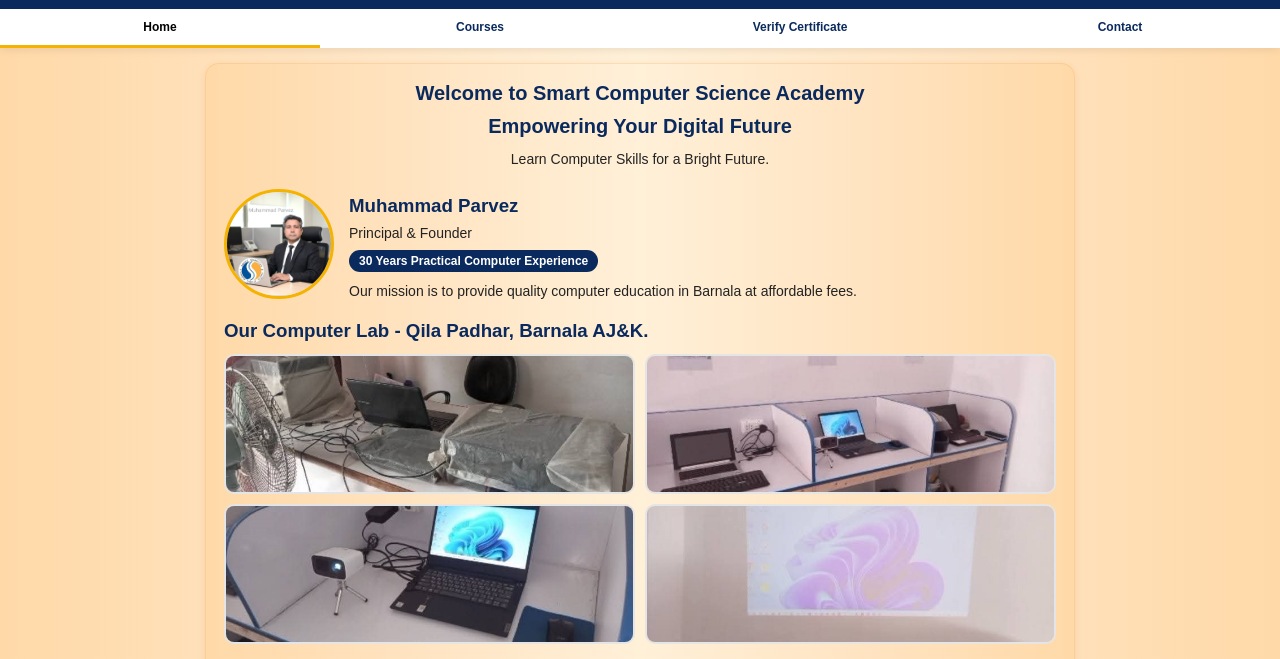
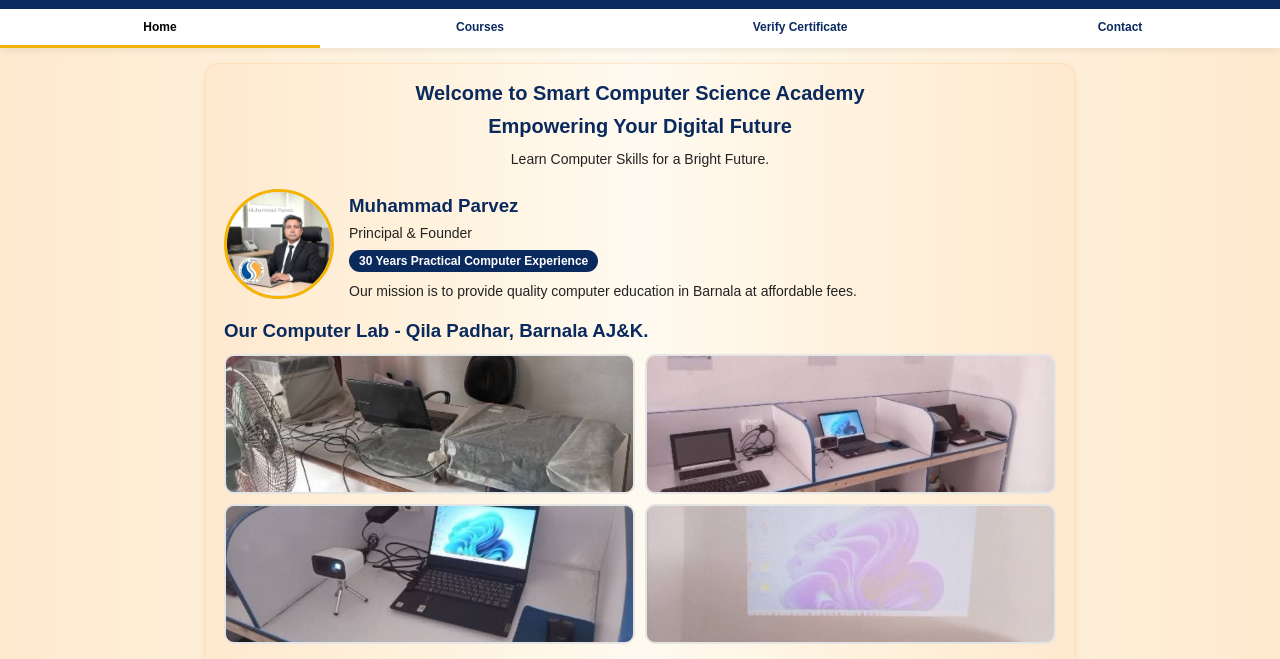
Before and after one commit to scsabarnala/scsabarnala.github.io, a plain HTML site: page index.html in a window 1280 px wide. Shown: the part 70-729 px from the top of the page. Drawn offline with Linux system fonts and the light colour scheme; no server answers.

Commit message:
Update index.html

```diff
--- a/index.html
+++ b/index.html
@@ -6,9 +6,9 @@
 <title>Smart Computer Science Academy, Barnala, Azad Kashmir Pakistan</title>
 <style>
 *{margin:0;padding:0;box-sizing:border-box;font-family:Arial,sans-serif}
-/* BAHIR WALA - Light Peach/Orange */
+/* BAHIR WALA - Aur Light Peach */
 body{
-background:linear-gradient(90deg,#ffd9a8 0%, #ffe4c2 25%, #fff0d8 50%, #ffe4c2 75%, #ffd9a8 100%);
+background:linear-gradient(90deg,#ffe9cf 0%, #fff2dd 25%, #fffaf0 50%, #fff2dd 75%, #ffe9cf 100%);
 background-attachment:fixed;
 color:#222;
 min-height:100vh;
@@ -21,10 +21,10 @@ nav{background:#fff;display:flex;justify-content:space-between;padding:0;box-sha
 nav button{flex:1;background:none;border:none;padding:11px 2px;font-size:12px;font-weight:700;cursor:pointer;color:#0a2a5e;border-bottom:3px solid transparent;white-space:nowrap}
 nav button.active{border-bottom:3px solid #f5b301;color:#000}
 .container{max-width:900px;margin:auto;padding:15px}
-/* ANDER WALA - Same Light Peach/Orange */
+/* ANDER WALA - Aur Light Peach, Same as Bahir */
 .card{
-background:linear-gradient(90deg,#ffd9a8 0%, #ffe4c2 25%, #fff0d8 50%, #ffe4c2 75%, #ffd9a8 100%);
-border-radius:14px;padding:18px;margin-bottom:15px;box-shadow:0 2px 10px rgba(0,0,0,.06);border:1px solid rgba(255,180,100,.35)
+background:linear-gradient(90deg,#ffe9cf 0%, #fff2dd 25%, #fffaf0 50%, #fff2dd 75%, #ffe9cf 100%);
+border-radius:14px;padding:18px;margin-bottom:15px;box-shadow:0 2px 10px rgba(0,0,0,.06);border:1px solid rgba(255,200,130,.35)
 }
 h2{color:#0a2a5e;margin-bottom:10px;font-size:20px}
 h3{margin:10px 0 5px;color:#0a2a5e}
@@ -32,8 +32,8 @@ p{line-height:1.6;font-size:14px}
 .principal{display:flex;gap:15px;align-items:center;flex-wrap:wrap}
 .principal img{width:110px;height:110px;border-radius:50%;object-fit:cover;border:3px solid #f5b301}
 .badge{display:inline-block;background:#0a2a5e;color:#fff;padding:4px 10px;border-radius:20px;font-size:12px;font-weight:700;margin-top:5px}
-/* COURSE BOX - Same Light Peach */
-.course{border:1px solid rgba(255,180,100,.40);border-radius:10px;padding:12px;margin-bottom:10px;background:linear-gradient(90deg,#ffe4c2 0%, #fff0d8 50%, #ffe4c2 100%)}
+/* COURSE BOX - Aur Light Peach */
+.course{border:1px solid rgba(255,200,130,.40);border-radius:10px;padding:12px;margin-bottom:10px;background:linear-gradient(90deg,#fff2dd 0%, #fffaf0 50%, #fff2dd 100%)}
 .course b{color:#0a2a5e}
 .gallery{display:grid;grid-template-columns:1fr 1fr;gap:10px;margin-top:12px}
 .gallery img{width:100%;height:140px;object-fit:cover;border-radius:10px;border:2px solid #e5e5e5}
```
